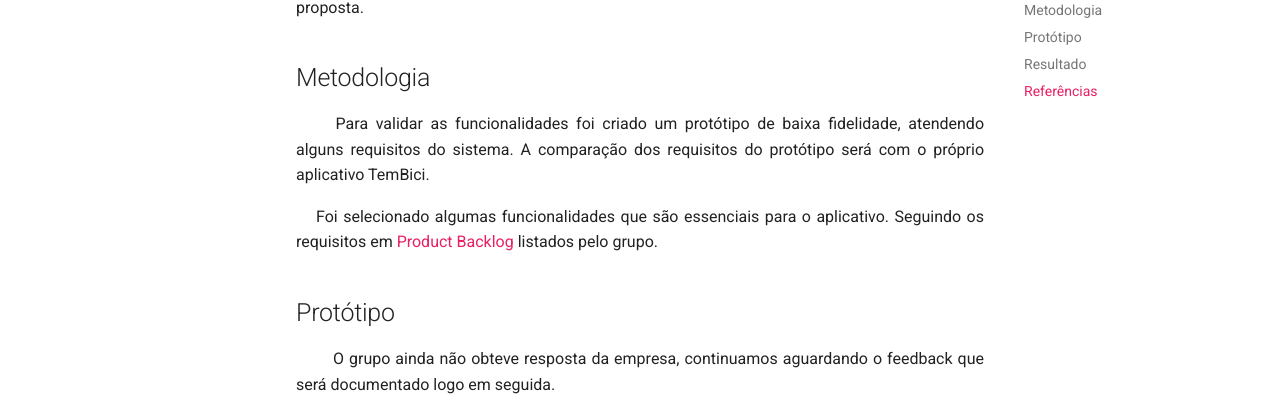
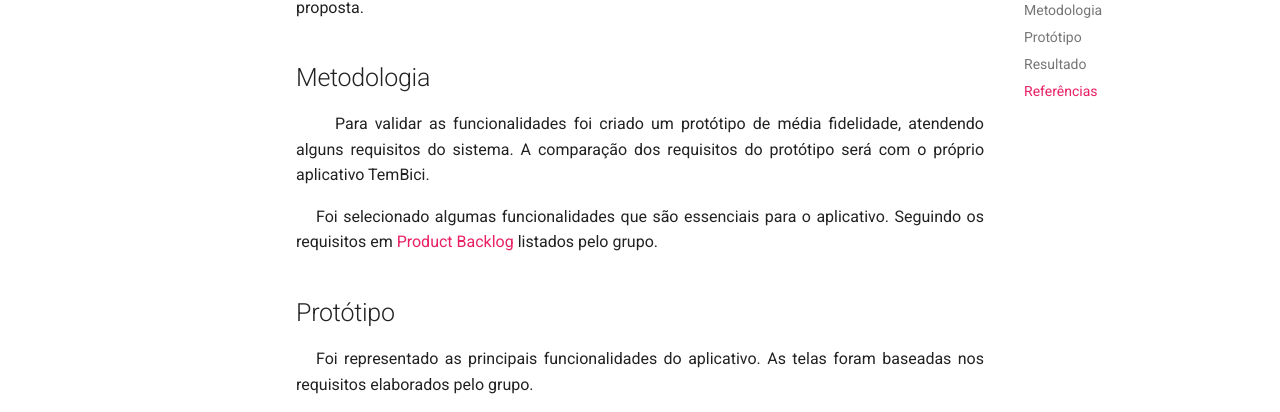
Before and after one commit to Requisitos-de-Software/2021.2-Tembici, an MkDocs documentation site: the page built from docs/analise/validacao/prototipo.md, in a window 1280 px wide and 1400 px high, scrolled down 449 px. Shown: the part 152-564 px from the top of the window. Built offline with MkDocs 1.6.1 and Material for MkDocs 9.7.7, drawn with Linux system fonts in a browser that asks for light colours; comment, search, counter and statistics services are not loaded; some of the changed text lies outside the part shown; grey boxes are pictures that could not be loaded.

Commit message:
Continuação do documento

```diff
--- a/docs/analise/validacao/prototipo.md
+++ b/docs/analise/validacao/prototipo.md
@@ -11,15 +11,17 @@
 <p align="justify">&emsp;&emsp; Pela prototipação é possível validar os requisitos com base nas expectativas do usuário. O objetivo do protótipo é apresentar uma proposta concreta do que será entregue como produto, possibilitando que a parte interessada consiga avaliar com mais interesse e atenção a solução proposta.</p>
 
 ## Metodologia
-<p align="justify">&emsp;&emsp; Para validar as funcionalidades foi criado um protótipo de baixa fidelidade, atendendo alguns requisitos do sistema. A comparação dos requisitos do protótipo será com o próprio aplicativo TemBici.</p>
+<p align="justify">&emsp;&emsp; Para validar as funcionalidades foi criado um protótipo de média fidelidade, atendendo alguns requisitos do sistema. A comparação dos requisitos do protótipo será com o próprio aplicativo TemBici.</p>
 
 <p style="text-align: justify; text-indent: 20px">Foi selecionado algumas funcionalidades que são essenciais para o aplicativo. Seguindo os requisitos em <a href="../../modelagem/backlog/product_backlog">Product Backlog</a> listados pelo grupo.</p>
 
 ## Protótipo
-<p align="justify">&emsp;&emsp; O grupo ainda não obteve resposta da empresa, continuamos aguardando o feedback que será documentado logo em seguida.</p>
+<p style="text-align: justify; text-indent: 20px">Foi representado as principais funcionalidades do aplicativo. As telas foram baseadas nos requisitos elaborados pelo grupo.</p>
+
+<iframe style="border: 1px solid rgba(0, 0, 0, 0.1);" width="800" height="500" src="https://www.figma.com/proto/o1WPtXuQtPPmTSLU1PSuKV/Untitled?node-id=5%3A45&scaling=min-zoom&page-id=0%3A1&starting-point-node-id=5%3A45&show-proto-sidebar=1" allowfullscreen></iframe>
 
 ## Resultado
-<p align="justify">&emsp;&emsp; O grupo ainda não obteve resposta da empresa, continuamos aguardando o feedback que será documentado logo em seguida.</p>
+<p align="justify">&emsp;&emsp; De acordo com os requisitos listados pelo grupo o prótotipo está de acordo com o que o aplicativo propõe ao usuário.</p>
 
 ## Referências
-<p> SERRANO, Maurício; SERRANO, Milene; Requisitos - Aula 20. Acesso em: 23 de Março de 2022. </p>
+<p> SERRANO, Maurício; SERRANO, Milene; Requisitos Acesso em: 23 de Março de 2022. </p>
```
